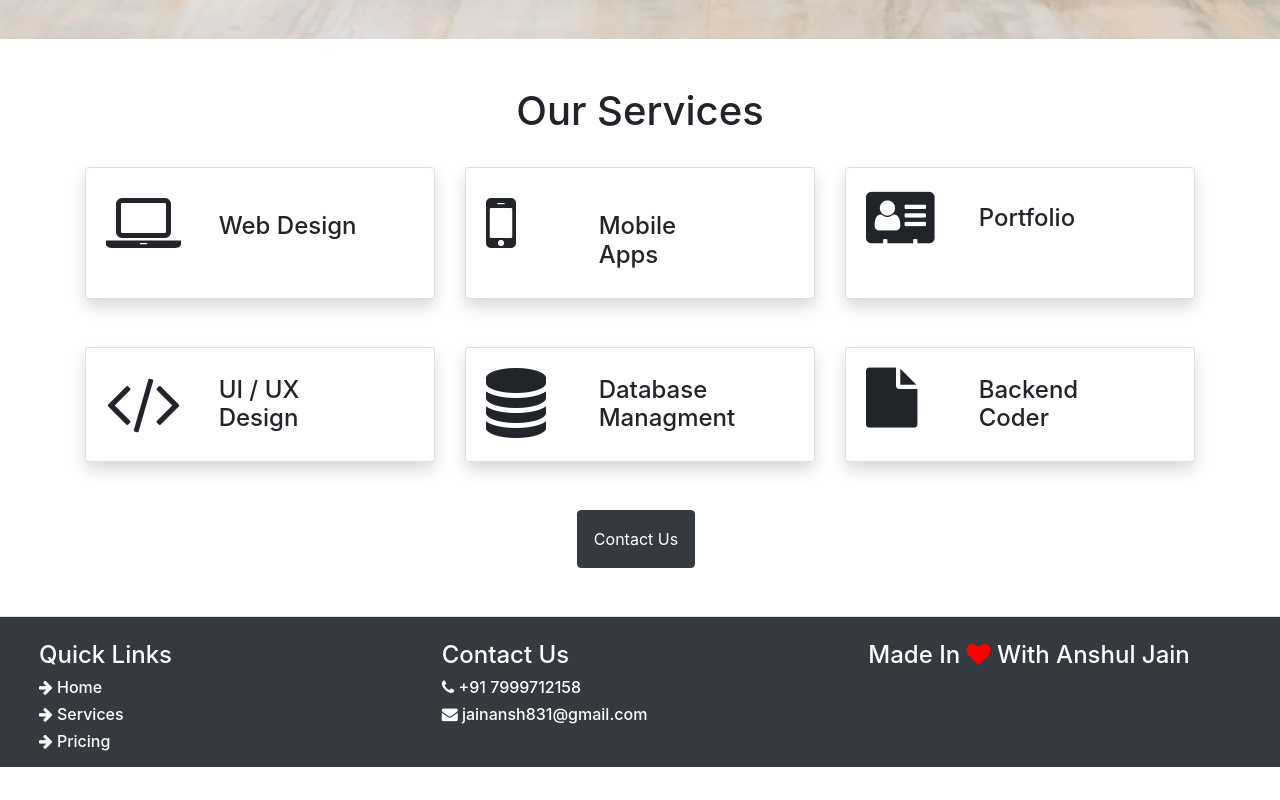
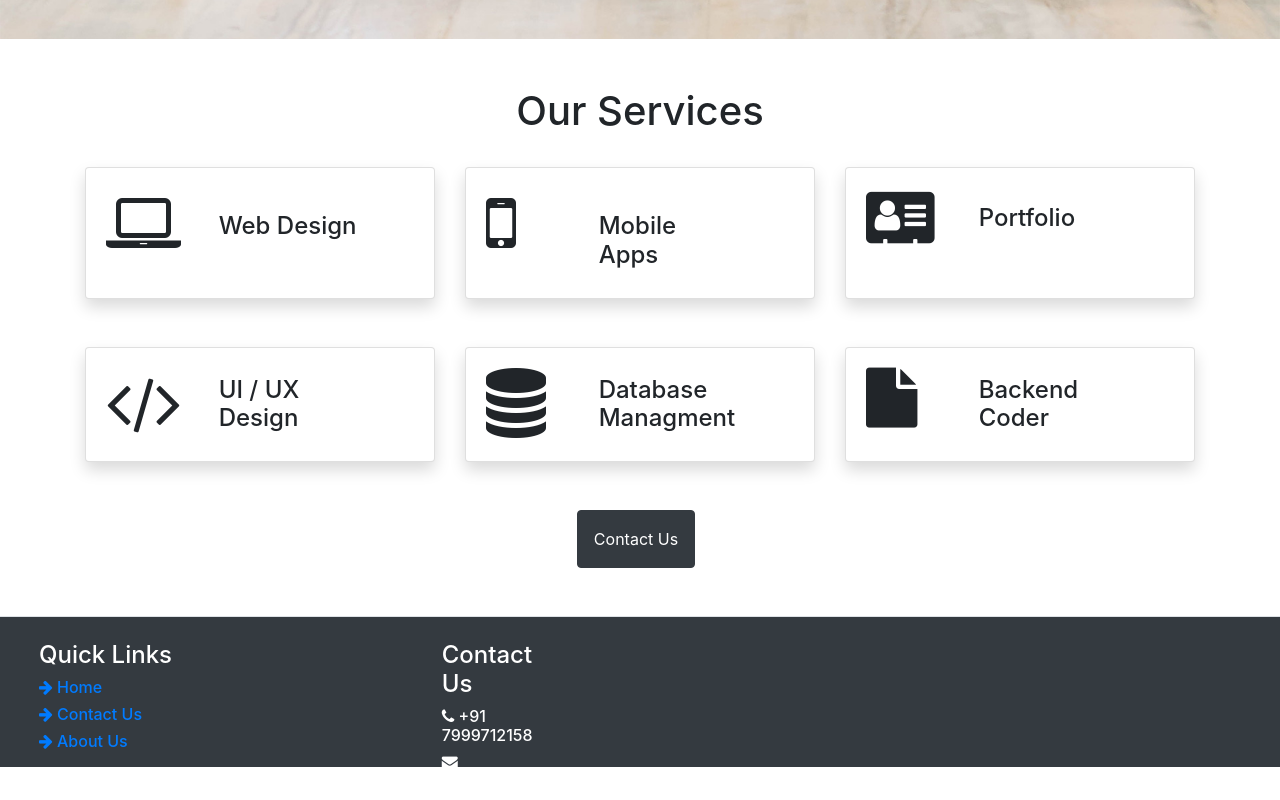
Before and after one commit to Ansh554/Anshul-Jain, a plain HTML site: page Service.html in a window 1280 px wide. Shown: the part 501-1301 px from the top of the page. Before the commit the page ends 1268 px from the top, so only its background shows below. Drawn offline with nearby package versions, Linux system fonts and the light colour scheme.

Commit message:
#Giving Link to Quick Link

```diff
--- a/Service.html
+++ b/Service.html
@@ -156,9 +156,14 @@
         <h4 class="mt-4 ml-4">
           Quick Links
         </h4>
+        <a href="https://ansh554.github.io/Anshul-Jain/index.html">
         <h6 class=" ml-4"><i class="fa fa-arrow-right"></i> Home</h6>
-        <h6 class=" ml-4"><i class="fa fa-arrow-right"></i> Services</h6>
-        <h6 class="ml-4"><i class="fa fa-arrow-right"></i> Pricing</h6>
+        </a>
+        <a href="https://ansh554.github.io/Anshul-Jain/contact.html">
+        <h6 class=" ml-4"><i class="fa fa-arrow-right"></i> Contact Us</h6>
+        </a>
+        <a href="https://ansh554.github.io/Anshul-Jain/about.html">
+        <h6 class="ml-4"><i class="fa fa-arrow-right"></i> About Us</h6>
       </div>
       <div class="col-lg-4 text-white">
         <h4 class="mt-4">Contact Us</h4>
@@ -166,9 +171,6 @@
         <h6><i class="fa fa-envelope"></i> jainansh831@gmail.com</h6>
       </div>
       <div class="col-md-4 text-white">
-        <h4 class="mt-4">
-          Made In <i class="fa fa-heart" style="color: red;"></i> With Anshul Jain
-        </h4>
       </div>
     </div>
   </div>
```
Also changed, not shown: about.html (+8 -2 lines), contact.html (+7 -4 lines), index.html (+8 -2 lines).
